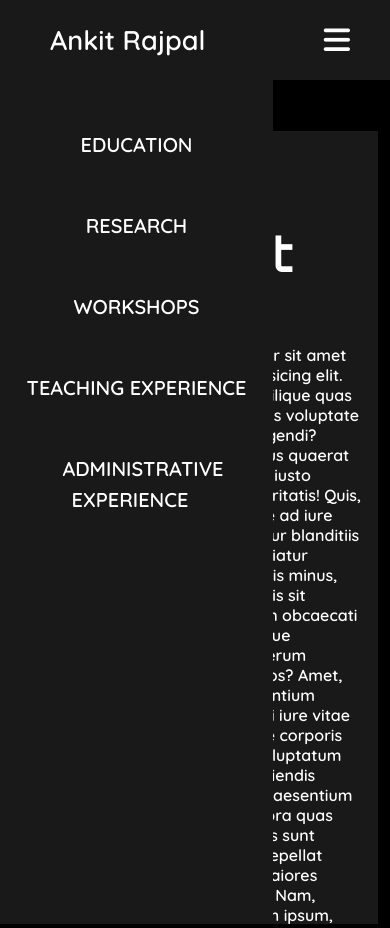
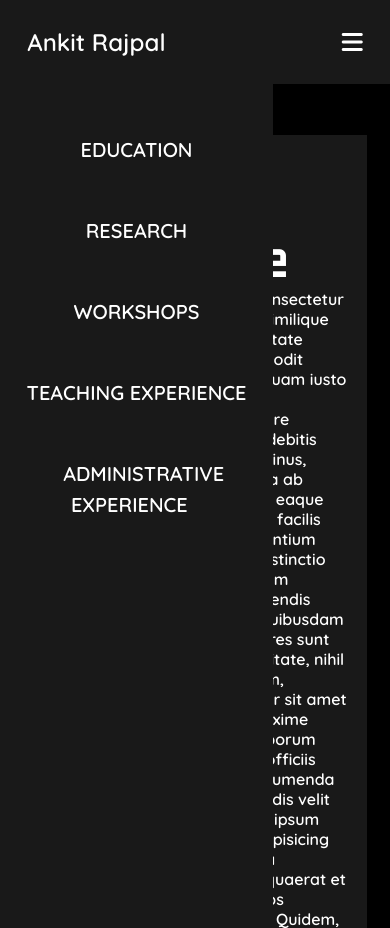
Before and after one commit to ankitkumarbrur/people_ankit_rajpal, a plain HTML site: page index.html in a window 390 px wide. Both pictures are taken after a click on the label 336 px from the left and 40 px from the top of the page. Drawn offline with nearby package versions, Linux system fonts and the light colour scheme.

Commit message:
responsive updates

```diff
--- a/index.html
+++ b/index.html
@@ -19,36 +19,18 @@
   </head>
   <body>
     <nav>
-      <input type="checkbox" id="check" />
-      <label for="check" class="checkbtn">
+      <label class="checkbtn">
         <i class="fas fa-bars"></i>
       </label>
       <label class="logo">Ankit Rajpal</label>
       <ul>
-        <li><a title="#education" onclick="">Education</a></li>
+        <li><a title="#education">Education</a></li>
         <li><a title="#research">Research</a></li>
         <li><a title="#workshops">Workshops</a></li>
         <li><a title="#teaching-ex">Teaching Experience</a></li>
         <li><a title="#ad-ex">Administrative Experience</a></li>
       </ul>
     </nav>
-    <!-- <header>
-      <a title="#" class="logo">
-        <img src="user_1.png" alt="home" />&nbsp;&nbsp;Ankit Rajpal
-      </a>
-      <label for="check" class="checkbtn">
-        <i class="fas fa-bars"></i>
-      </label>
-      <nav>
-        <ul class="nav-items">
-          <li><a title="#education" onclick="">Education</a></li>
-          <li><a title="#research">Research</a></li>
-          <li><a title="#workshops">Workshops</a></li>
-          <li><a title="#teaching-ex">Teaching Experience</a></li>
-          <li><a title="#ad-ex">Administrative Experience</a></li>
-        </ul>
-      </nav>
-    </header> -->
 
     <div class="container">
       <div class="left">
@@ -308,5 +290,15 @@
       $("#teaching-ex").hide();
       $("#ad-ex").hide();
     }
+    $("nav>ul>li>a").on("click", function () {
+      $("nav>ul").css("left", "-100%");
+    });
+    $(".checkbtn").on("click", function () {
+      if ($("nav>ul").css("left") == "0px") {
+        $("nav>ul").css("left", "-100%");
+      } else {
+        $("nav>ul").css("left", "0%");
+      }
+    });
   </script>
 </html>
--- a/style.css
+++ b/style.css
@@ -10,20 +10,11 @@ body {
   font-family: "Quicksand", sans-serif;
   overflow: hidden;
 }
-/*
-li,
-a,
-button {
-  text-decoration: none;
-  color: white;
-  list-style: none;
-} */
-
 /* =================================== */
 
 nav {
   background: #191919;
-  height: 80px;
+  height: 10vh;
   width: 100%;
 }
 
@@ -31,29 +22,29 @@ label.logo {
   float: left;
   color: white;
   cursor: pointer;
-  font-size: 30px;
-  margin-left: 50px;
-  line-height: 80px;
+  font-size: 2rem;
+  margin-left: 4vw;
+  line-height: 10vh;
   font-weight: bold;
 }
 
 nav ul {
   float: right;
-  margin-right: 20px;
+  margin-right: 1rem;
 }
 
 nav ul li {
   display: inline;
   cursor: pointer;
-  line-height: 80px;
-  margin: 0 5px;
+  line-height: 10vh;
+  margin: 0 0.5vw;
 }
 
 nav ul li a {
   color: white;
-  font-size: 17px;
-  padding: 7px 13px;
-  border-radius: 4px;
+  font-size: 1rem;
+  padding: 0.6rem 0.9rem;
+  border-radius: 0.3rem;
   text-transform: uppercase;
 }
 
@@ -64,11 +55,11 @@ a:hover {
 }
 
 .checkbtn {
-  font-size: 30px;
+  font-size: 1.5rem;
   color: white;
   float: right;
-  line-height: 80px;
-  margin-right: 40px;
+  line-height: 10vh;
+  margin-right: 7vw;
   cursor: pointer;
   display: none;
 }
@@ -77,91 +68,34 @@ a:hover {
   display: none;
 }
 
-@media (max-width: 1280px) {
-  label.logo {
-    font-size: 27px;
-    margin-left: 50px;
-  }
-  nav ul li a {
-    font-size: 16px;
-  }
-}
-
-/* @media (max-width: 952px) {
-  label.logo {
-    font-size: 30px;
-    margin-left: 50px;
-  }
-  nav ul li a {
-    font-size: 16px;
-  }
-} */
-
-@media (max-width: 1180px) {
-  .checkbtn {
-    display: block;
-  }
-  ul {
-    position: fixed;
-    width: 70%;
-    height: 100vh;
-    background: #191919;
-    top: 80px;
-    left: -100%;
-    text-align: center;
-    transition: all 0.5s;
-    z-index: 1000;
-  }
-  nav ul li {
-    display: block;
-    margin: 50px 0;
-    line-height: 30px;
-  }
-  nav ul li a {
-    font-size: 20px;
-  }
-  a:hover,
-  a.active {
-    background: none;
-    color: rgb(3, 201, 201);
-  }
-  #check:checked ~ ul {
-    left: 0%;
-  }
-}
-
-/* ------------------------- */
-/* label {
-  float: right;
-  cursor: pointer;
-} */
-/* Container Divisions */
+/* ------------------------------------------------------- */
 
 .left {
   color: white;
-  width: 31vw;
+  width: 27vw;
   height: 100vh;
   background-color: black;
   float: left;
+  /* background-color: red; */
 }
 
 .right {
   float: right;
   color: white;
-  width: 69vw;
+  width: 73vw;
   height: 100vh;
   overflow-y: scroll;
   background-color: black;
+  /* background-color: green; */
 }
 
 /* sections */
 
 section {
-  width: 66vw;
-  /* top: 10vh; */
+  width: 67vw;
   position: relative;
   background-color: #191919;
-  margin: 6vh auto 6vh 0;
+  margin: 6vh auto;
   padding: 11vh 4vw;
   display: block;
 }
@@ -169,7 +103,7 @@ section {
 section.intro {
   width: 25vw;
   height: 78vh;
-  margin: 6vh auto;
+  margin: 6vh 0 6vh auto;
   padding: 7vh 4vw;
 }
 
@@ -196,16 +130,56 @@ h3 {
   font-size: 1rem;
   text-align: center;
 }
-/*
-@media (max-width: 1200px) {
-  li {
-    padding: 1.5rem;
+
+/* ------------------------------------- */
+
+@media (max-width: 1280px) {
+  label.logo {
+    font-size: 1.5rem;
+    margin-left: 7vw;
   }
-  a {
-    color: white;
-    padding: 1vh 6px;
+  nav ul li a {
+    font-size: 0.9rem;
   }
-  .nav-icon {
-    font-size: 1.3rem;
+}
+
+@media (max-width: 1180px) {
+  .left {
+    display: none;
   }
-} */
+  .right {
+    width: 100vw;
+    overflow-y: scroll;
+  }
+  section {
+    width: 88vw;
+    margin: 6vh auto;
+  }
+  .checkbtn {
+    display: block;
+  }
+  ul {
+    position: fixed;
+    width: 70%;
+    height: 100vh;
+    background: #191919;
+    top: 10vh;
+    left: -100%;
+    text-align: center;
+    transition: all 0.5s;
+    z-index: 1000;
+  }
+  nav ul li {
+    display: block;
+    margin: 50px 0;
+    line-height: 30px;
+  }
+  nav ul li a {
+    font-size: 20px;
+  }
+  a:hover,
+  a.active {
+    background: none;
+    color: rgb(3, 201, 201);
+  }
+}
```
